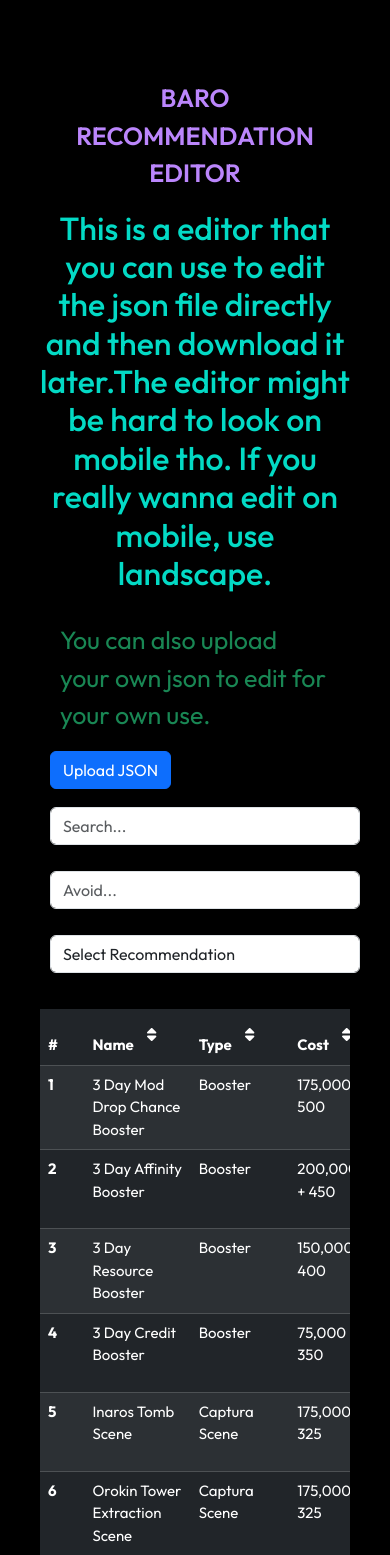
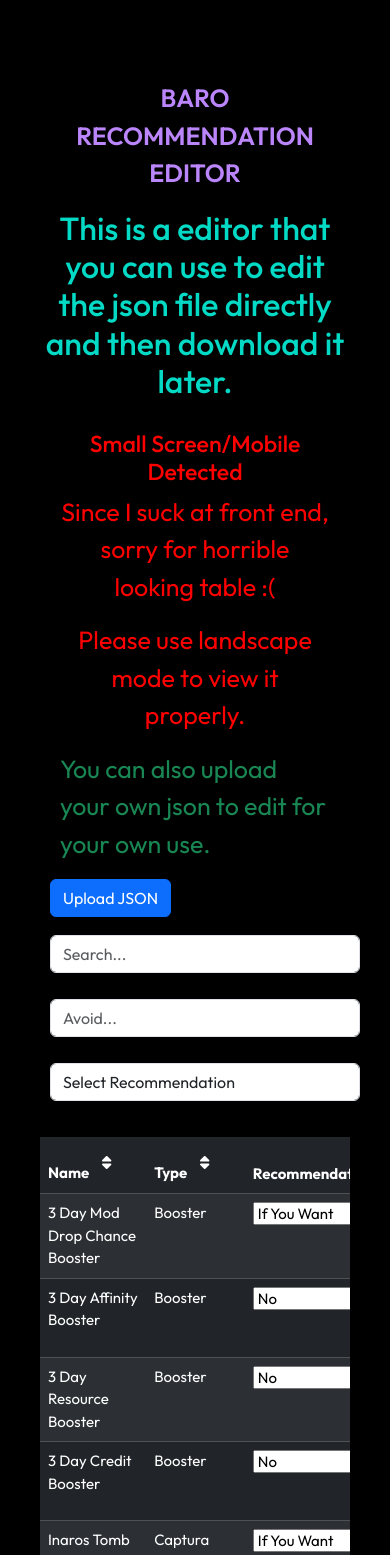
Before and after one commit to bijay1088/baro_recommendation, a React (Vite) app: page /baro_recommendation/editor in a window 390 px wide. Shown: the top 1555 px of the page. Built offline with nearby package versions, Linux system fonts and the light colour scheme.

Commit message:
Added ability to upload json and additional filte

```diff
--- a/src/components/baro/Baro_editing.jsx
+++ b/src/components/baro/Baro_editing.jsx
@@ -116,6 +116,13 @@
     return (
         <div>
 
+<div className='small_screen_warning'>
+                <h3>Small Screen/Mobile Detected</h3>
+                <p>Since I suck at front end, sorry for horrible looking table :(</p>
+                <p>Please use landscape mode to view it properly.</p>
+
+            </div>
+
             <div>
                 <p className='text-success'>You can also upload your own json to edit for your own use.</p>
                 <button className='btn btn-primary mb-2' onClick={uploadJson}>Upload JSON</button>
@@ -162,7 +169,7 @@
                 <table className="table table-striped table-dark ">
                     <thead>
                         <tr>
-                            <th scope="col">#</th>
+                            <th scope="col" className='small_screen_column_hide'>#</th>
                             <th scope="col" onClick={() => handleSort('Item')} className='sort'>
                                 Name{' '}
                                 {sortBy === 'Item' && (
@@ -177,7 +184,7 @@
                                 )}
                                 {sortBy !== 'Type' && <FontAwesomeIcon icon={faSort} />}
                             </th>
-                            <th scope="col" onClick={() => handleSort('Cost')} className='sort'>
+                            <th scope="col" onClick={() => handleSort('Cost')} className='sort small_screen_column_hide'>
                                 Cost{' '}
                                 {sortBy === 'Cost' && (
                                     <FontAwesomeIcon icon={sortOrder === 'asc' ? faSortUp : faSortDown} />
@@ -191,10 +198,10 @@
                     <tbody>
                         {baroList.map((baro, index) => (
                             <tr key={baro.id}>
-                                <th scope="row">{index + 1}</th>
+                                <th scope="row" className='small_screen_column_hide'>{index + 1}</th>
                                 <td>{baro.Item}</td>
                                 <td>{baro.Type}</td>
-                                <td>{baro.Cost}</td>
+                                <td className='small_screen_column_hide'>{baro.Cost}</td>
                                 <td>
                                     <select
                                         value={baro.Recommendation || ''}
--- a/src/components/baro/Baro_listing.css
+++ b/src/components/baro/Baro_listing.css
@@ -19,6 +19,15 @@
     display: none;
 }
 
+.advanced_filter_off{
+    display: none;
+
+}
+
+.advanced_filter_on {
+    color: white;
+}
+
 @media (max-width: 700px){
     .responsive_table {
         font-size: 15px;
@@ -30,5 +39,8 @@
         font-size: 20px;
         color: red;
     }
+    .small_screen_column_hide{
+        display: none;
+    }
 
 }
--- a/src/components/baro/Baro_listing.jsx
+++ b/src/components/baro/Baro_listing.jsx
@@ -11,6 +11,19 @@
     const [searchTerm, setSearchTerm] = useState('');
     const [avoidTerm, setAvoidTerm] = useState('');
     const [searchRecommendation, setSearchRecommendation] = useState('');
+    const [advanceFilter, setAdvanceFilter] = useState(false);
+
+    /*These are filters for advanced*/
+    // const [showMod, setShowMod] = useState(true);
+    // const [showWeapon, setShowWeapon] = useState(true);
+    // const [showCosmetic, setShowCosmetic] = useState(true);
+    // const [showDecoration, setShowDecoration] = useState(true);
+    // const [showBoosters, setShowBoosters] = useState(true);
+    // const [showCaptura, setShowCaptura] = useState(true);
+    // const [showColor, setShowColor] = useState(true);
+    // const [showConsumable, setShowConsumable] = useState(true);
+    // const [showRelic , setShowRelic] = useState(true);
+
 
     useEffect(() => {
         setBaroList(BaroList);
@@ -79,6 +92,27 @@
         handleSearchFilter(searchTerm, avoidTerm, e.target.value);
     };
 
+    // const advancedFilter = () => {
+    //     const filteredList = BaroList.filter(item => {
+    //         const modMatch = showMod && item.Type.toLowerCase().includes('mod');
+    //         const weaponMatch = showWeapon && item.Type.toLowerCase().includes('weapon');
+    //         const cosmeticMatch = showCosmetic && item.Type.toLowerCase().includes('cosmetic');
+    //         const decorationMatch = showDecoration && item.Type.toLowerCase().includes('decoration');
+    //         const boostersMatch = showBoosters && item.Type.toLowerCase().includes('boosters');
+    //         const capturaMatch = showCaptura && item.Type.toLowerCase().includes('captura');
+    //         const colorMatch = showColor && item.Type.toLowerCase().includes('color');
+    //         const consumableMatch = showConsumable && item.Type.toLowerCase().includes('consumable');
+    //         const relicMatch = showRelic && item.Type.toLowerCase().includes('relic');
+
+    //         return modMatch || weaponMatch || cosmeticMatch || decorationMatch || boostersMatch || capturaMatch || colorMatch || consumableMatch || relicMatch;
+    //     });
+
+    //     setBaroList(filteredList);
+
+    // }
+
+
+
     /*Since I did not plan properly, I had to change the classname of button to match with recommendation.
     Since I have long recommendation, I am gonna send it here, then this function will return the correct class name.*/
     const getButtonClass = (recommendation) => {
@@ -97,11 +131,12 @@
 
 
     return (
-        <div className=''>
+        <div>
 
             <div className='small_screen_warning'>
                 <h3>Small Screen/Mobile Detected</h3>
                 <p>Since I suck at front end, sorry for horrible looking table :(</p>
+                <p>You can use landscape mode to view it properly.</p>
 
             </div>
             <div className='row'>
@@ -137,9 +172,29 @@
                         <option value="No">No</option>
                     </select>
                 </div>
+{/*
+                <div className='col-lg-3 col-md-6 col-12'>
+                    <a
+                        href='#'
+                        onClick={() => setAdvanceFilter(!advanceFilter)}
+                    >
+                        {advanceFilter ? 'Hide Filters' : 'Advance Filters'}
+                    </a>
+                </div>
 
+                <div className={ ` ${advanceFilter ? 'advanced_filter_on form-check form-switch' : 'advanced_filter_off'}`}>
+                    <label htmlFor='modSwitch'>Mod</label>
+                    <input className="form-check-input" type="checkbox" role="switch" id="modSwitch"/>
+                    <div className='col-lg-3 col-md-6 col-12'>
+                        <input type="checkbox" class="btn-check" id="mod-Check" autocomplete="off"/>
+                        <label class="btn btn-outline-success" for="mod-Check" onClick={!setShowMod}>Mod</label>
 
+                        <input type="checkbox" class="btn-check" id="weapon-Check" autocomplete="off"/>
+                        <label class="btn btn-outline-success" for="weapon-Check" onClick={!setShowWeapon}>Weapon</label>
 
+                    </div>
+
+                </div> */}
 
             </div>
 
@@ -192,7 +247,8 @@
             </div>
 
 
-            <p className='text-danger mt-2'>Make sure your filters are off before downloading.</p>
+        <p className='text-success mt-2'>Want to download it and use the data yourself? Just hit the download button.<br/> Want to edit this data? You can go add '/editor' after link to open the editor.</p>
+            <p className='text-danger'>Make sure your filters are off before downloading.</p>
             <button type="button" className="btn btn-primary" onClick={downloadJson}>
                 Download the data in JSON
             </button>
--- a/src/components/footer/Footer.css
+++ b/src/components/footer/Footer.css
@@ -4,7 +4,7 @@
     align-items: center ;
     justify-content: space-between;
     border-top: 1px solid #797979;
-    padding: 15px 0;
+    /* padding: 5px 0; */
 
 }
 .footer ul li{
--- a/src/components/footer/Footer.jsx
+++ b/src/components/footer/Footer.jsx
@@ -1,26 +1,20 @@
 import React from 'react'
 import './Footer.css'
 import { FontAwesomeIcon } from '@fortawesome/react-fontawesome';
-import { faGithub, faReact } from '@fortawesome/free-brands-svg-icons';
+import { faDiscord } from '@fortawesome/free-brands-svg-icons';
 
 
 const Footer = () => {
   return (
     <div className='footer'>
       <p>© 2024 Bijay1088.</p>
-      {/* <ul>
+      <ul>
             <li>
-                <a href="https://github.com/bijay1088" target="_blank" rel="noopener noreferrer">
-                    <FontAwesomeIcon icon={faGithub} />
-                </a>
-            </li>
-            <li>
-              <a href="https://react.dev/" target="_blank" rel="noopener noreferrer">
-                <FontAwesomeIcon icon={faReact} />
-              </a>
+                <p>Any problem? Just contact me at discord. bijay1088 </p>
+
             </li>
 
-        </ul> */}
+        </ul>
     </div>
   )
 }
--- a/src/components/psa/PSA.css
+++ b/src/components/psa/PSA.css
@@ -5,6 +5,7 @@
     align-items: center;
     margin-top: 20px;
     color: red;
+    text-align: center;
 }
 p{
     font-size: 25px;
@@ -16,6 +17,7 @@
     flex-direction: column;
     justify-content: center;
     align-items: center;
+
 }
 
 .psa_category{
--- a/src/pages/Baro_editor.jsx
+++ b/src/pages/Baro_editor.jsx
@@ -6,7 +6,7 @@
 const Baro_editor = () => {
   return (
     <div className=''>
-        <Title title={'Baro Recommendation Editor'} subTitle={'This is a editor that you can use to edit the json file directly and then download it later.The editor might be hard to look on mobile tho. If you really wanna edit on mobile, use landscape.'} />
+        <Title title={'Baro Recommendation Editor'} subTitle={'This is a editor that you can use to edit the json file directly and then download it later.'} />
         <Baro />
         <Footer />
 
```
